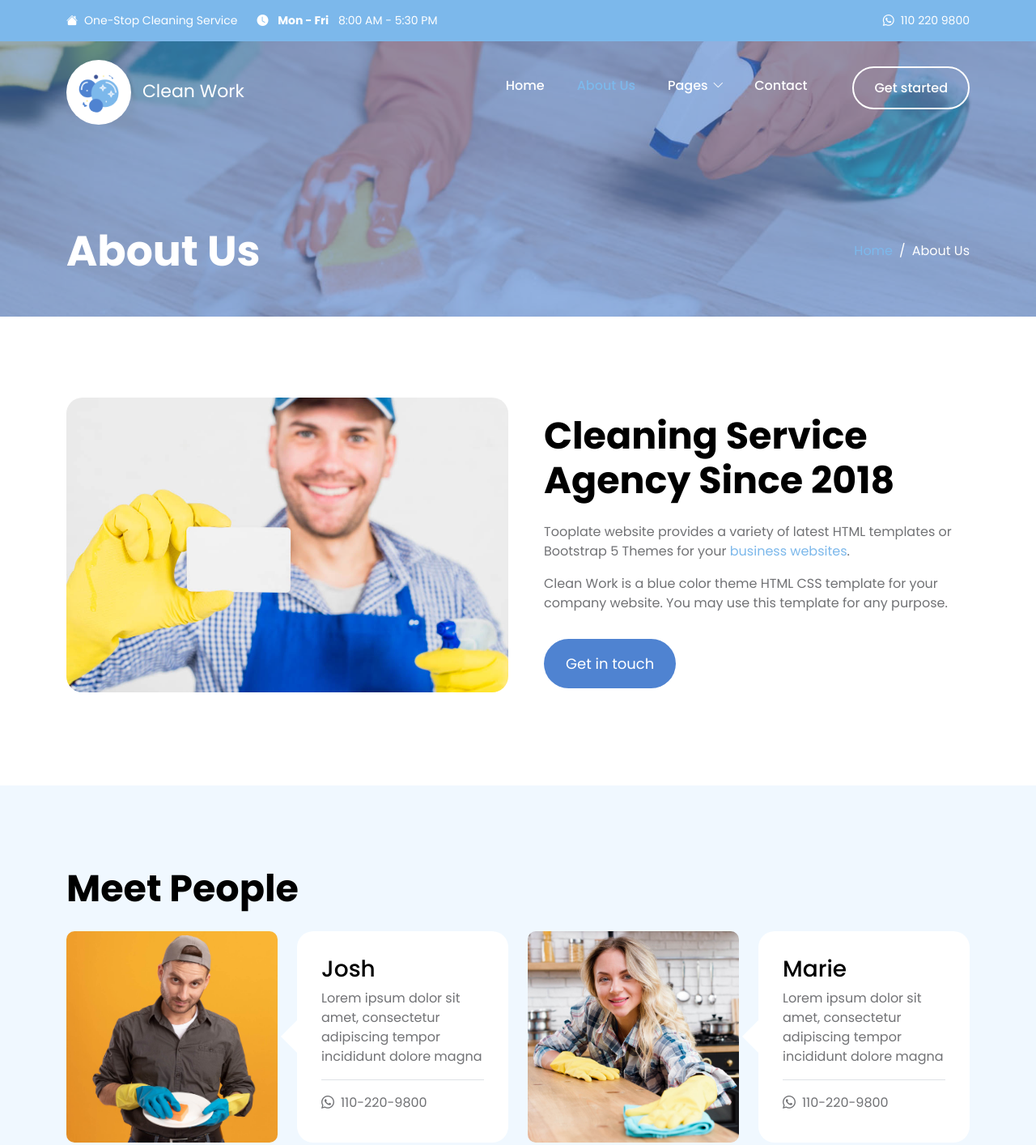
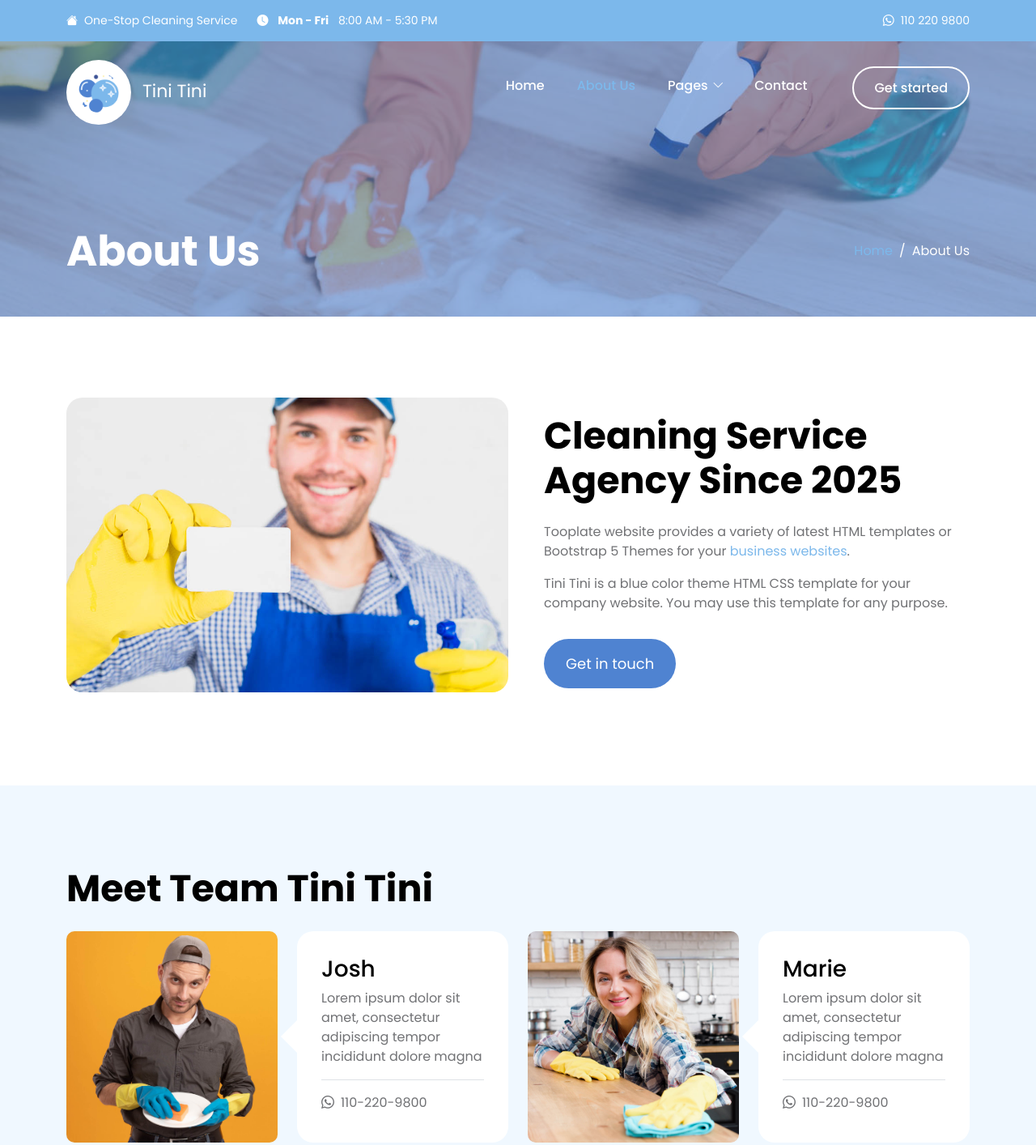
Before and after one commit to Sandraolis/tinitiniservice, a plain HTML site: page about.html in a window 1280 px wide. Shown: the top 1414 px of the page at 81% size. Drawn offline with Linux system fonts and the light colour scheme.

Commit message:
about page was update

```diff
--- a/about.html
+++ b/about.html
@@ -67,7 +67,7 @@ Free Bootstrap 5 HTML Template
                 <a class="navbar-brand" href="index.html">
                     <img src="images/bubbles.png" class="logo img-fluid" alt="">
 
-                    <span class="ms-2">Clean Work</span>
+                    <span class="ms-2">Tini Tini</span>
                 </a>
 
                 <button class="navbar-toggler" type="button" data-bs-toggle="collapse" data-bs-target="#navbarNav" aria-controls="navbarNav" aria-expanded="false" aria-label="Toggle navigation">
@@ -145,11 +145,11 @@ Free Bootstrap 5 HTML Template
 
                         <div class="col-lg-6 col-12">
                             <div class="featured-block">
-                                <h2 class="mb-4">Cleaning Service Agency Since 2018</h2>
+                                <h2 class="mb-4">Cleaning Service Agency Since 2025</h2>
 
                                 <p>Tooplate website provides a variety of latest HTML templates or Bootstrap 5 Themes for your <a href="#">business websites</a>.</p>
 
-                                <p>Clean Work is a blue color theme HTML CSS template for your company website. You may use this template for any purpose.</p>
+                                <p>Tini Tini is a blue color theme HTML CSS template for your company website. You may use this template for any purpose.</p>
 
                                 <a class="custom-btn btn button button--atlas mt-3" href="contact.html">
                                     <span>Get in touch</span>
@@ -176,7 +176,7 @@ Free Bootstrap 5 HTML Template
                     <div class="row">
 
                         <div class="col-lg-12 col-12">
-                            <h2 class="mb-4">Meet People</h2>
+                            <h2 class="mb-4">Meet Team Tini Tini</h2>
                         </div>
 
                         <div class="col-lg-3 col-md-6 col-12 mb-lg-0 mb-md-5">
```
